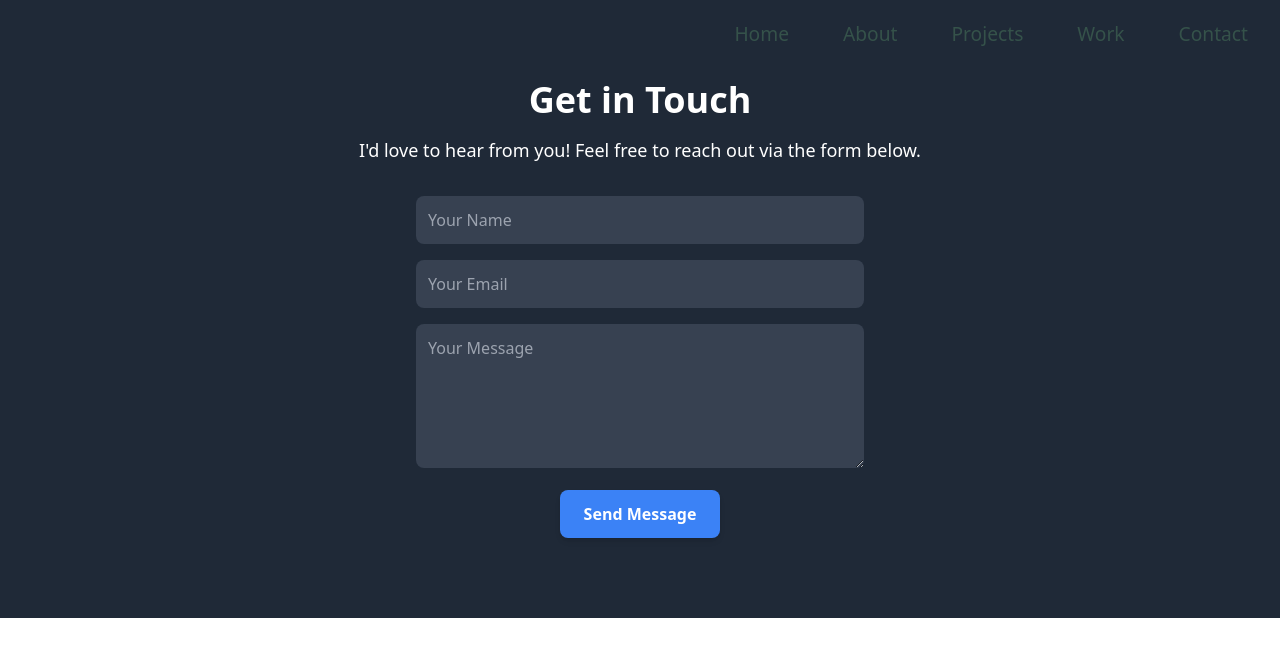
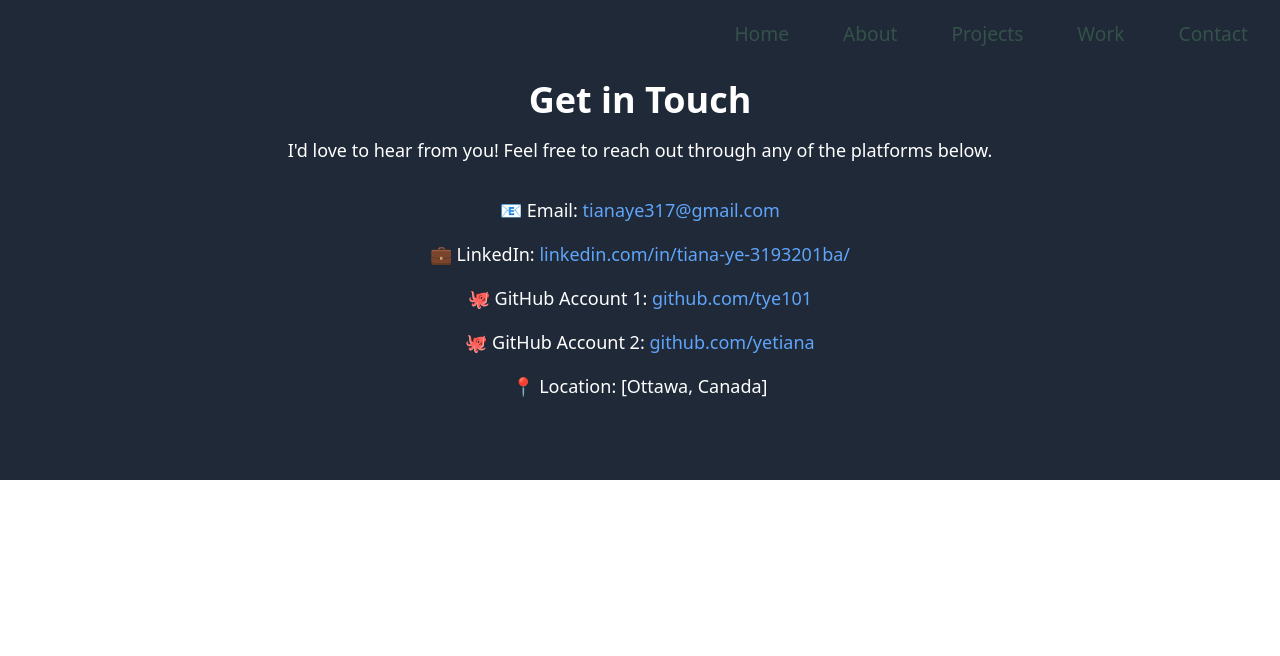
Before and after one commit to yetiana/yeti-home, a React (Create React App) app: page /contact in a window 1280 px wide. Shown: the top 656 px of the page. Built offline with nearby package versions, Linux system fonts and the light colour scheme.

Commit message:
Update Pages

```diff
--- a/src/components/Contact.js
+++ b/src/components/Contact.js
@@ -4,13 +4,25 @@ const Contact = () => {
   return (
     <section className="py-20 bg-gray-800 text-white text-center">
       <h2 className="text-4xl font-semibold">Get in Touch</h2>
-      <p className="mt-4 text-lg">I'd love to hear from you! Feel free to reach out via the form below.</p>
-      <form className="mt-8 max-w-md mx-auto">
-        <input className="w-full p-3 mb-4 bg-gray-700 rounded-lg" type="text" placeholder="Your Name" />
-        <input className="w-full p-3 mb-4 bg-gray-700 rounded-lg" type="email" placeholder="Your Email" />
-        <textarea className="w-full p-3 mb-4 bg-gray-700 rounded-lg" rows="5" placeholder="Your Message"></textarea>
-        <button className="px-6 py-3 bg-blue-500 font-semibold rounded-lg shadow-md hover:bg-blue-400 transition">Send Message</button>
-      </form>
+      <p className="mt-4 text-lg">I'd love to hear from you! Feel free to reach out through any of the platforms below.</p>
+
+      <div className="mt-8 space-y-4">
+        <p className="text-lg">
+          📧 Email: <a href="mailto:tianaye317@gmail.com" className="text-blue-400 hover:underline">tianaye317@gmail.com</a>
+        </p>
+        <p className="text-lg">
+          💼 LinkedIn: <a href="https://www.linkedin.com/in/tiana-ye-3193201ba/" target="_blank" rel="noopener noreferrer" className="text-blue-400 hover:underline">linkedin.com/in/tiana-ye-3193201ba/</a>
+        </p>
+        <p className="text-lg">
+          🐙 GitHub Account 1: <a href="https://github.com/tye101" target="_blank" rel="noopener noreferrer" className="text-blue-400 hover:underline">github.com/tye101</a>
+        </p>
+        <p className="text-lg">
+          🐙 GitHub Account 2: <a href="https://github.com/yetiana" target="_blank" rel="noopener noreferrer" className="text-blue-400 hover:underline">github.com/yetiana</a>
+        </p>
+        <p className="text-lg">
+          📍 Location: [Ottawa, Canada]
+        </p>
+      </div>
     </section>
   );
 };
--- a/src/components/pages/AboutPage.js
+++ b/src/components/pages/AboutPage.js
@@ -58,7 +58,7 @@ const AboutPage = () => {
             <div className="bg-white text-blue-500 p-6 rounded-lg shadow-md hover:bg-gray-100 transition cursor-pointer">
               <h3 className="text-2xl font-semibold">Knitting</h3>
               <p className="mt-2">From scarves to blankets, I enjoy knitting cozy and creative pieces.</p>
-              <img src="/knitting" alt="Knitting" className="w-full h-40 object-cover mt-4 rounded-lg"/>
+              <img src="https://thumbs.dreamstime.com/z/threads-knitting-tools-needles-pins-sewing-cross-stitching-isolated-sketches-vector-woolen-knitwear-yarn-scissors-hook-hand-168373097.jpg" alt="Knitting" className="w-full h-40 object-cover mt-4 rounded-lg"/>
             </div>
           </div>
         </div>
```
